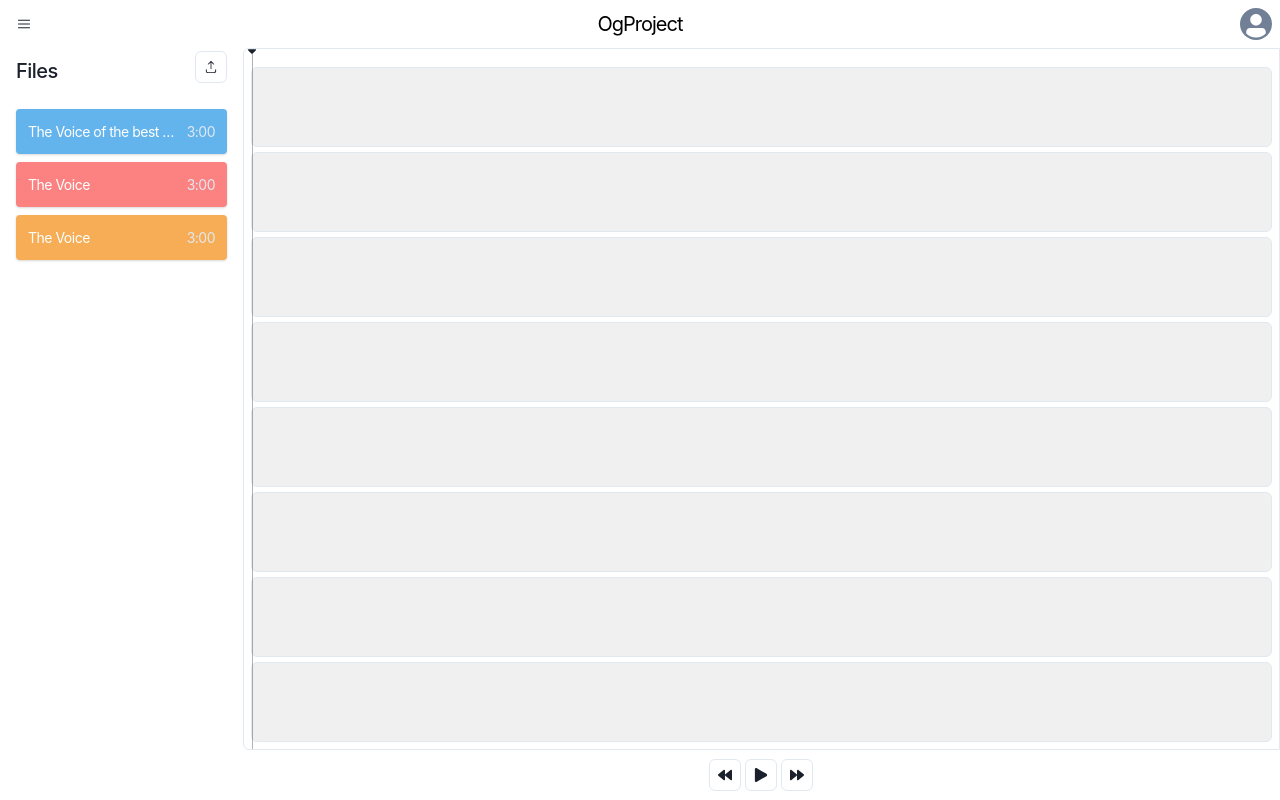
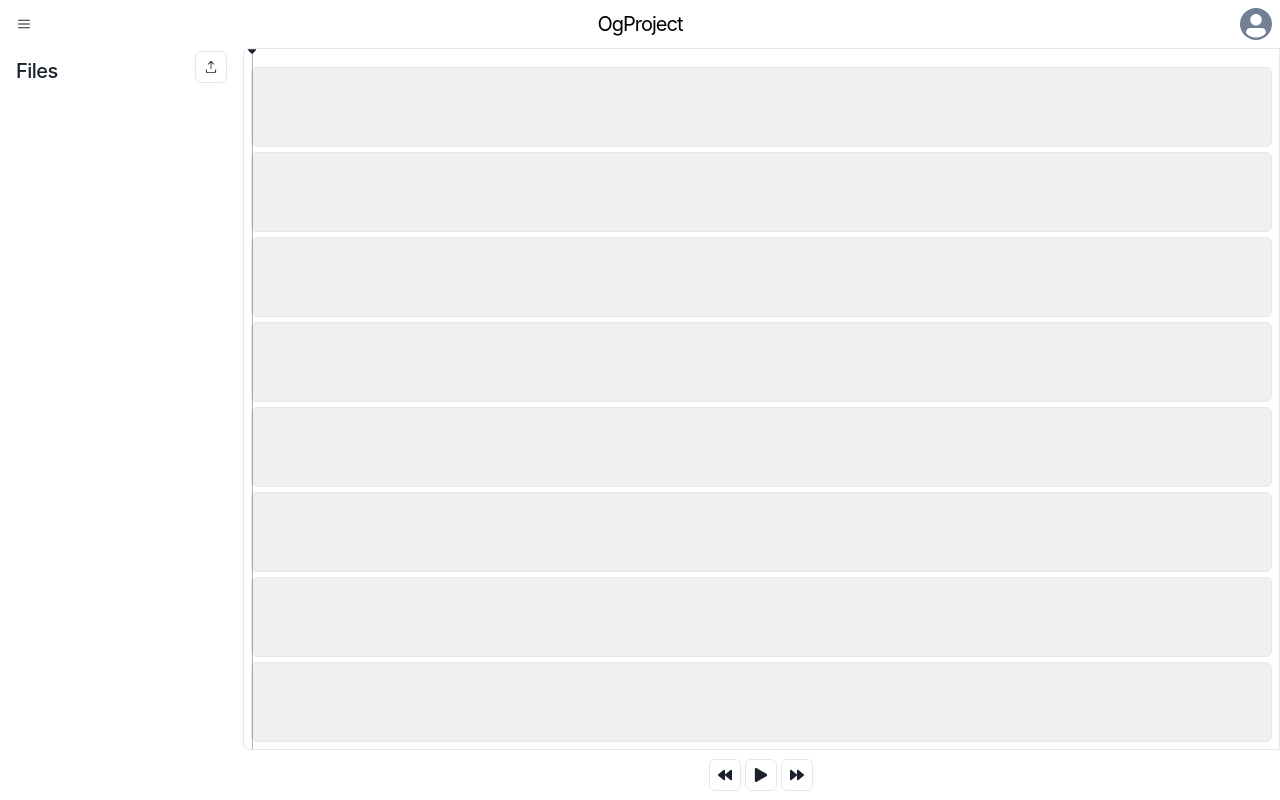
Before and after one commit to garvsl/blurrynoise, a React (Vite) app: page /project/1 in a window 1280 px wide. Built offline with nearby package versions, Linux system fonts and the light colour scheme.

Commit message:
add file upload

```diff
--- a/src/components/Project/FileDrawer.tsx
+++ b/src/components/Project/FileDrawer.tsx
@@ -1,14 +1,31 @@
-import { IconButton, Flex, Heading, Spacer } from "@chakra-ui/react";
+import { IconButton, Flex, Heading, Spacer, Input } from "@chakra-ui/react";
 import { motion } from "framer-motion";
 import { RxHamburgerMenu } from "react-icons/rx";
 import { RxUpload } from "react-icons/rx";
 import { useProject } from "../../hooks/ProjectProvider";
 import File from "./File";
-import { useEffect } from "react";
+import { useEffect, useRef } from "react";
 
-export default function FileDrawer() {
-  const { getDisclosureProps, setHidden, hidden, isOpen, setChanged, changed } =
-    useProject();
+export default function FileDrawer({ files, setFiles }: any) {
+  const {
+    getDisclosureProps,
+    setProjects,
+    projects,
+    setHidden,
+    hidden,
+    isOpen,
+    setChanged,
+    changed,
+  } = useProject();
+
+  const inputRef: any = useRef(null);
+
+  const handleUpload = (e: any) => {
+    if (e) {
+      console.log("file", e[0]);
+      setFiles([...files, e[0]]);
+    }
+  };
 
   return (
     <motion.div
@@ -45,21 +62,44 @@ export default function FileDrawer() {
             Files
           </Heading>
           <Spacer />
+
           <IconButton
             variant={"outline"}
             zIndex={"99"}
             size={"sm"}
+            onClick={() => inputRef.current.click()}
             icon={<RxUpload />}
             aria-label={""}
           />
+          <Input
+            accept="audio/*"
+            multiple={false}
+            display={"none"}
+            onChange={(e) => handleUpload(e.target.files)}
+            ref={inputRef}
+            size={"sm"}
+            variant={"unstyled"}
+            type="file"
+          />
         </Flex>
-        <File
+        {files.map((file: any, index: any) => {
+          return (
+            <File
+              key={index}
+              title={file.name}
+              length={"3:00"}
+              color={"blue"}
+              audio={file}
+            />
+          );
+        })}
+        {/* <File
           title={"The Voice of the best ever in the world, okas"}
           length={"3:00"}
           color={"blue"}
         />
         <File title={"The Voice"} length={"3:00"} color={"red"} />
-        <File title={"The Voice"} length={"3:00"} color={"orange"} />
+        <File title={"The Voice"} length={"3:00"} color={"orange"} /> */}
       </Flex>
     </motion.div>
   );
--- a/src/hooks/ProjectProvider.tsx
+++ b/src/hooks/ProjectProvider.tsx
@@ -10,12 +10,23 @@ export default function ProjectProvider({ children }: any) {
     {
       id: 1,
       name: "OgProject",
-      files: ["null"],
+      files: [],
+    },
+    {
+      id: 2,
+      name: "NewProject",
+      files: [],
     },
   ]);
+  const [files, setFiles] = useState<any>([]);
   const { getButtonProps, getDisclosureProps, isOpen } = useDisclosure();
   const [hidden, setHidden] = useState(isOpen);
   const [changed, setChanged] = useState(false);
+  const [playing, setPlaying] = useState(false);
+  const [duration, setDuration] = useState<any>(0);
+  const [curent, setCurrent] = useState<any>(0);
+
+  console.log(projects);
 
   return (
     <ProjectContext.Provider
@@ -29,6 +40,14 @@ export default function ProjectProvider({ children }: any) {
         setHidden,
         changed,
         setChanged,
+        playing,
+        setPlaying,
+        duration,
+        setDuration,
+        curent,
+        setCurrent,
+        files,
+        setFiles,
       }}
     >
       {children}
--- a/src/main.tsx
+++ b/src/main.tsx
@@ -11,17 +11,6 @@ import {
 import Project from "./routes/Project.tsx";
 import RootLayout from "./RootLayout.tsx";
 import ProjectProvider from "./hooks/ProjectProvider.tsx";
-
-const router = createBrowserRouter(
-  createRoutesFromElements(
-    <Route
-    // element={<RootLayout />}
-    >
-      <Route index path="/" element={<Home />} />
-      <Route path="/project/:id" element={<Project />} />
-    </Route>
-  )
-);
 
 const activeLabelStyles = {
   transform: "scale(0.85) translateY(-24px)",
@@ -86,12 +75,29 @@ export const theme = extendTheme({
   },
 });
 
+const router = createBrowserRouter(
+  createRoutesFromElements(
+    <Route
+    // element={<RootLayout />}
+    >
+      <Route index path="/" element={<Home />} />
+
+      <Route
+        path="/project/:id"
+        element={
+          <ProjectProvider>
+            <Project />
+          </ProjectProvider>
+        }
+      />
+    </Route>
+  )
+);
+
 ReactDOM.createRoot(document.getElementById("root")!).render(
   <React.StrictMode>
     <ChakraProvider theme={theme}>
-      <ProjectProvider>
-        <RouterProvider router={router} />
-      </ProjectProvider>
+      <RouterProvider router={router} />
     </ChakraProvider>
   </React.StrictMode>
 );
--- a/src/routes/Project.tsx
+++ b/src/routes/Project.tsx
@@ -21,12 +21,26 @@ function Project() {
   const { id } = useParams();
   const [project, setProject] = useState<any>({});
   const [loading, setLoading] = useState(true);
-  const { projects } = useProject();
+  const { projects, setProjects, files, setFiles } = useProject();
 
   useEffect(() => {
-    setProject(projects.filter((proj: any) => proj.id == Number(id)));
+    const proj = projects.filter((proj: any) => proj.id == Number(id));
+    setProject(proj);
+    setFiles(proj[0].files ? proj[0].files : []);
     setLoading(false);
   }, []);
+
+  useEffect(() => {
+    if (project && project.length > 0) {
+      let array = projects.filter((e: any) => e.id != Number(id));
+      array.push({
+        id: Number(id),
+        name: project[0]?.name,
+        files: files ? files : [],
+      });
+      setProjects(array);
+    }
+  }, [files]);
 
   return (
     <>
@@ -34,9 +48,9 @@ function Project() {
         <Flex h={"100vh"} direction="column">
           <Header name={project[0]?.name} />
           <Flex flex={1}>
-            <FileDrawer />
+            <FileDrawer files={files} setFiles={setFiles} />
             <Flex flexDirection={"column"} w={"100%"}>
-              <SongScreen />
+              <SongScreen files={files} setFiles={setFiles} />
               <Player />
             </Flex>
           </Flex>
```
